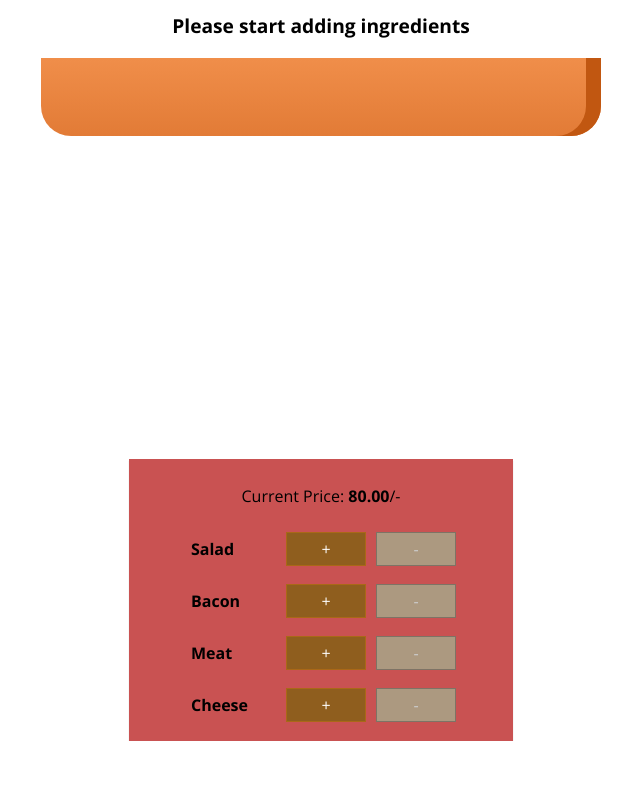
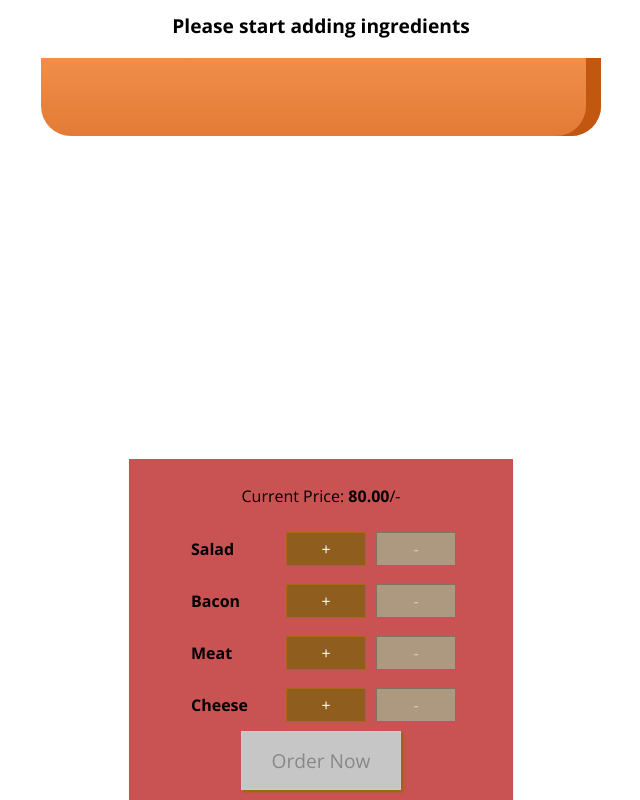
Before and after one commit to Sayan3sarkar/Burger_builder_react, a React app in the folder burger/: page / in a window 1280 px wide. Shown: the part 179-979 px from the top of the page, without its empty margins (319-959 px from the left). Before the commit the page ends 920 px from the top, so only its background shows below. Built offline with nearby package versions, Linux system fonts and the light colour scheme.

Commit message:
Checkout modal added with backdrop

```diff
--- a/burger/src/components/Burger/BuildControls/BuildControls.css
+++ b/burger/src/components/Burger/BuildControls/BuildControls.css
@@ -8,3 +8,44 @@
     margin: auto;
     padding: 10px 0;
 }
+
+.OrderButton {
+    background-color: #DAD735;
+    outline: none;
+    cursor: pointer;
+    border: 1px solid #966909;
+    color: #966909;
+    font-family: inherit;
+    font-size: 1.2em;
+    padding: 15px 30px;
+    box-shadow: 2px 2px 2px #966909;
+}
+
+.OrderButton:hover, .OrderButton:active {
+    background-color: #A0DB41;
+    border: 1px solid #966909;
+    color: #966909;
+}
+
+.OrderButton:disabled {
+    background-color: #C7C6C6;
+    cursor: not-allowed;
+    border: 1px solid #ccc;
+    color: #888888;
+}
+
+.OrderButton:not(:disabled) {
+    animation: enable 0.3s linear;
+}
+
+@keyframes enable {
+    0% {
+        transform: scale(1);
+    }
+    60% {
+        transform: scale(1.1);
+    }
+    100% {
+        transform: scale(1);
+    }
+}
--- a/burger/src/components/Burger/BuildControls/BuildControls.js
+++ b/burger/src/components/Burger/BuildControls/BuildControls.js
@@ -21,6 +21,10 @@
 				disabled={props.disabled[ctrl.type]}
 			/>
 		))}
+		<button
+			className={classes.OrderButton}
+			disabled={!props.purchasable}
+			onClick={props.ordered}>Order Now</button>
 	</div>
 )
 
--- a/burger/src/components/Burger/Burger.js
+++ b/burger/src/components/Burger/Burger.js
@@ -14,7 +14,7 @@
 	if(transformedIngredients.length === 0){
 		transformedIngredients = <p>Please start adding ingredients</p>
 	}
-	console.log(transformedIngredients)
+	//console.log(transformedIngredients)
 	return(
 		<div className={classes.Burger}>
 			<BurgerIngredients type="bread-top"/>
--- /dev/null
+++ b/burger/src/components/Burger/OrderSummary/OrderSummary.js
@@ -0,0 +1,27 @@
+import React from 'react'
+import Aux from '../../../hoc/Auxilliary'
+
+const OrderSummary = (props) =>{
+	const ingredientSummary = Object.keys(props.ingredients).map((igKey)=>{
+		return (
+			<li key={igKey}>
+				<span style={{textTransform: 'captialize'}}>
+					{igKey}
+				</span>:
+				 	{props.ingredients[igKey]}
+			</li>
+		)
+	})
+	return (
+		<Aux>
+			<h3>Your Order</h3>
+			<p>A Delicious Burger with the following ingredients:</p>
+			<ul>
+				{ingredientSummary}
+			</ul>
+			<p>Continue to Checkout?</p>
+		</Aux>
+	)
+}
+
+export default OrderSummary
--- /dev/null
+++ b/burger/src/components/UI/BackDrop/BackDrop.css
@@ -0,0 +1,9 @@
+.BackDrop{
+	width: 100%;
+	height: 100%;
+	position: fixed;
+	z-index: 100;
+	left: 0;
+	top:  0;
+	background-color: rgba(0, 0, 0, 0.5);
+}
--- /dev/null
+++ b/burger/src/components/UI/BackDrop/BackDrop.js
@@ -0,0 +1,8 @@
+import React from 'react'
+import classes from './BackDrop.css'
+
+const BackDrop = (props)=>(
+	props.show ? <div className={classes.BackDrop} onClick={props.CLICKED}></div> : null
+)
+
+export default BackDrop
--- /dev/null
+++ b/burger/src/components/UI/Modal/Modal.css
@@ -0,0 +1,20 @@
+.Modal {
+    position: fixed;
+    z-index: 500;
+    background-color: white;
+    width: 70%;
+    border: 1px solid #ccc;
+    box-shadow: 1px 1px 1px black;
+    padding: 16px;
+    left: 15%;
+    top: 30%;
+    box-sizing: border-box;
+    transition: all 0.3s ease-out;
+}
+
+@media (min-width: 600px) {
+    .Modal {
+        width: 500px;
+        left: calc(50% - 250px);
+    }
+}
--- /dev/null
+++ b/burger/src/components/UI/Modal/Modal.js
@@ -0,0 +1,20 @@
+import React from 'react'
+import classes from './Modal.css'
+import Aux from '../../../hoc/Auxilliary'
+import BackDrop from '../BackDrop/BackDrop'
+
+const Modal = (props)=>(
+	<Aux>
+		<BackDrop show={props.show} CLICKED={props.modalClosed}/>
+		<div
+			className={classes.Modal}
+			style={{
+				transform: props.show ? 'translateY(0)': 'translateY(-100vh)',
+				opacity: props.show ? '1' : '0'
+			}}>
+				{props.children}
+		</div>
+	</Aux>
+)
+
+export default Modal
--- a/burger/src/containers/BurgerBuilder/BurgerBuilder.js
+++ b/burger/src/containers/BurgerBuilder/BurgerBuilder.js
@@ -2,6 +2,8 @@
 import Aux from '../../hoc/Auxilliary'
 import Burger from '../../components/Burger/Burger'
 import BuildControls from '../../components/Burger/BuildControls/BuildControls'
+import OrderSummary from '../../components/Burger/OrderSummary/OrderSummary'
+import Modal from '../../components/UI/Modal/Modal'
 
 const INGREDIENTS_PRICE = {
 			salad: 15,
@@ -19,7 +21,9 @@
 			meat: 0,
 			cheese: 0
 		},
-		totalPrice: 80
+		totalPrice: 80,
+		purchasable: false,
+		purchasing: false
 	}
 
 	addIngredientHandler = (type)=>{
@@ -28,6 +32,7 @@
 		updatedIngredients[type] = updatedCount
 		const newPrice = this.state.totalPrice + INGREDIENTS_PRICE[type]
 		this.setState({ingredients: updatedIngredients, totalPrice: newPrice})
+		this.updatePurchaseState(updatedIngredients)
 	}
 
 	removeIngredientHandler = (type)=>{
@@ -39,6 +44,24 @@
 		updatedIngredients[type] = updatedCount
 		const newPrice = this.state.totalPrice - INGREDIENTS_PRICE[type]
 		this.setState({ingredients: updatedIngredients, totalPrice: newPrice})
+		this.updatePurchaseState(updatedIngredients)
+	}
+
+	updatePurchaseState = (ingredients)=>{
+		const sum= Object.keys(ingredients).map(igKey =>{
+			return ingredients[igKey]
+		}).reduce((sum, el)=>{
+			return sum + el
+		},0)
+		this.setState({purchasable: sum > 0})
+	}
+
+	purchaseHandler= ()=>{
+		this.setState({purchasing: true})
+	}
+
+	purchaseCancelHandler= ()=>{
+		this.setState({purchasing: false})
 	}
 
 	render(){
@@ -48,12 +71,17 @@
 		}
 		return(
 			<Aux>
+				<Modal show={this.state.purchasing} modalClosed={this.purchaseCancelHandler}>
+					<OrderSummary ingredients={this.state.ingredients} />
+				</Modal>
 				<Burger ingredients={this.state.ingredients}/>
 				<BuildControls
 					ingredientAdded={this.addIngredientHandler}
 					ingredientRemoved={this.removeIngredientHandler}
 					disabled={disabledInfo}
-					price={this.state.totalPrice}/>
+					price={this.state.totalPrice}
+					purchasable={this.state.purchasable}
+					ordered={this.purchaseHandler}/>
 			</Aux>
 		)
 	}
```
